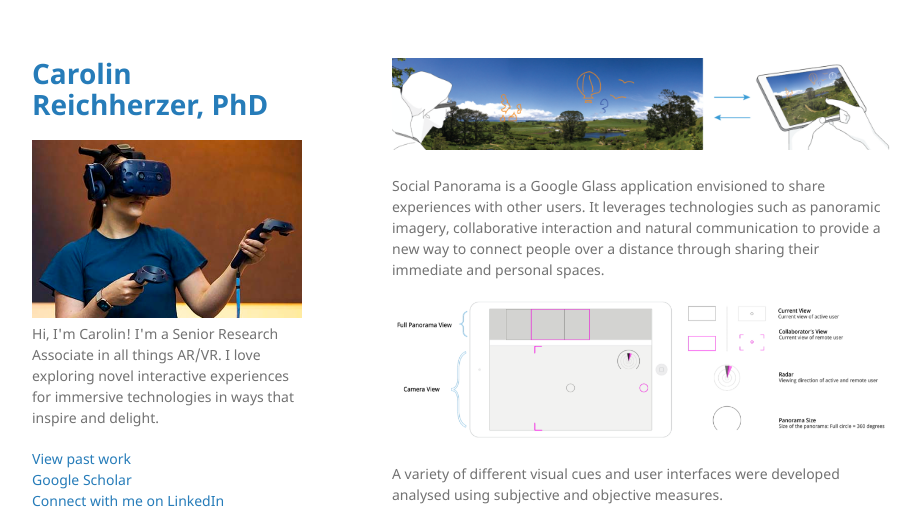
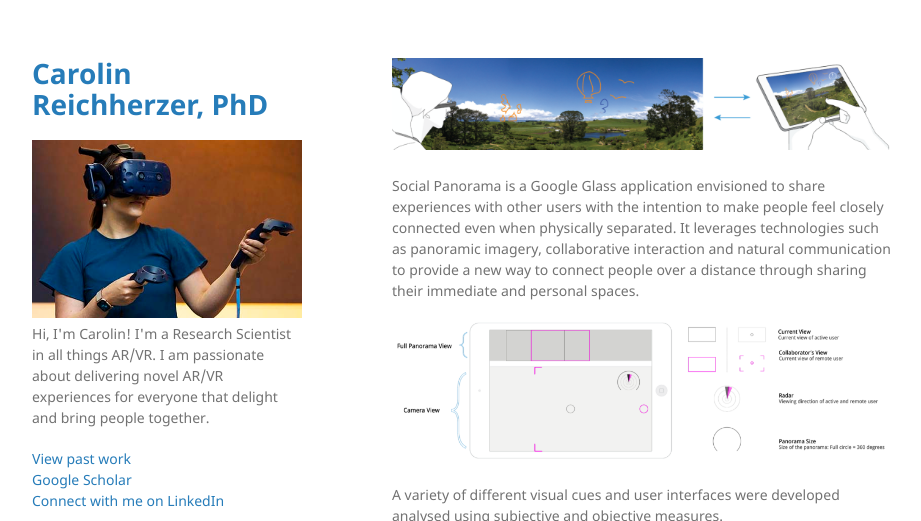
Before and after one commit to kiwicarolin/kiwicarolin.github.io, a Jekyll site: the page built from SocialPanorama.md, in a window 1280 px wide and 939 px high, cut to the strip 0-521 px from the top of the window. Shown: the whole strip, without its empty margins (178-1099 px from the left). Built offline with Jekyll 4.4.1, drawn with Linux system fonts in a browser that asks for light colours.

Commit message:
updated description in projects

```diff
--- a/SocialPanorama.md
+++ b/SocialPanorama.md
@@ -4,7 +4,7 @@ layout: default
 
 ![Social Panorama](/assets/img/SPConcept2.png)
 
-Social Panorama is a Google Glass application envisioned to share experiences with other users. It leverages technologies such as panoramic imagery, collaborative interaction and natural communication
+Social Panorama is a Google Glass application envisioned to share experiences with other users with the intention to make people feel closely connected even when physically separated. It leverages technologies such as panoramic imagery, collaborative interaction and natural communication
 to provide a new way to connect people over a distance through sharing their immediate and
 personal spaces.
 
--- a/_config.yml
+++ b/_config.yml
@@ -1,6 +1,6 @@
 title: Carolin Reichherzer, PhD
 logo: /assets/img/ProfileHead.jpg
-description: Hi, I'm Carolin! I'm a Senior Research Associate in all things AR/VR. I love exploring novel interactive experiences for immersive technologies in ways that inspire and delight.
+description: Hi, I'm Carolin! I'm a Research Scientist in all things AR/VR. I am passionate about delivering novel AR/VR experiences for everyone that delight and bring people together.
 show_downloads: false
 google_analytics: G-HEG2VRSWMF
 theme: jekyll-theme-minimal
```
Also changed, not shown: index.md (+2 -2 lines), portfolio.md (+1 -1 lines).
